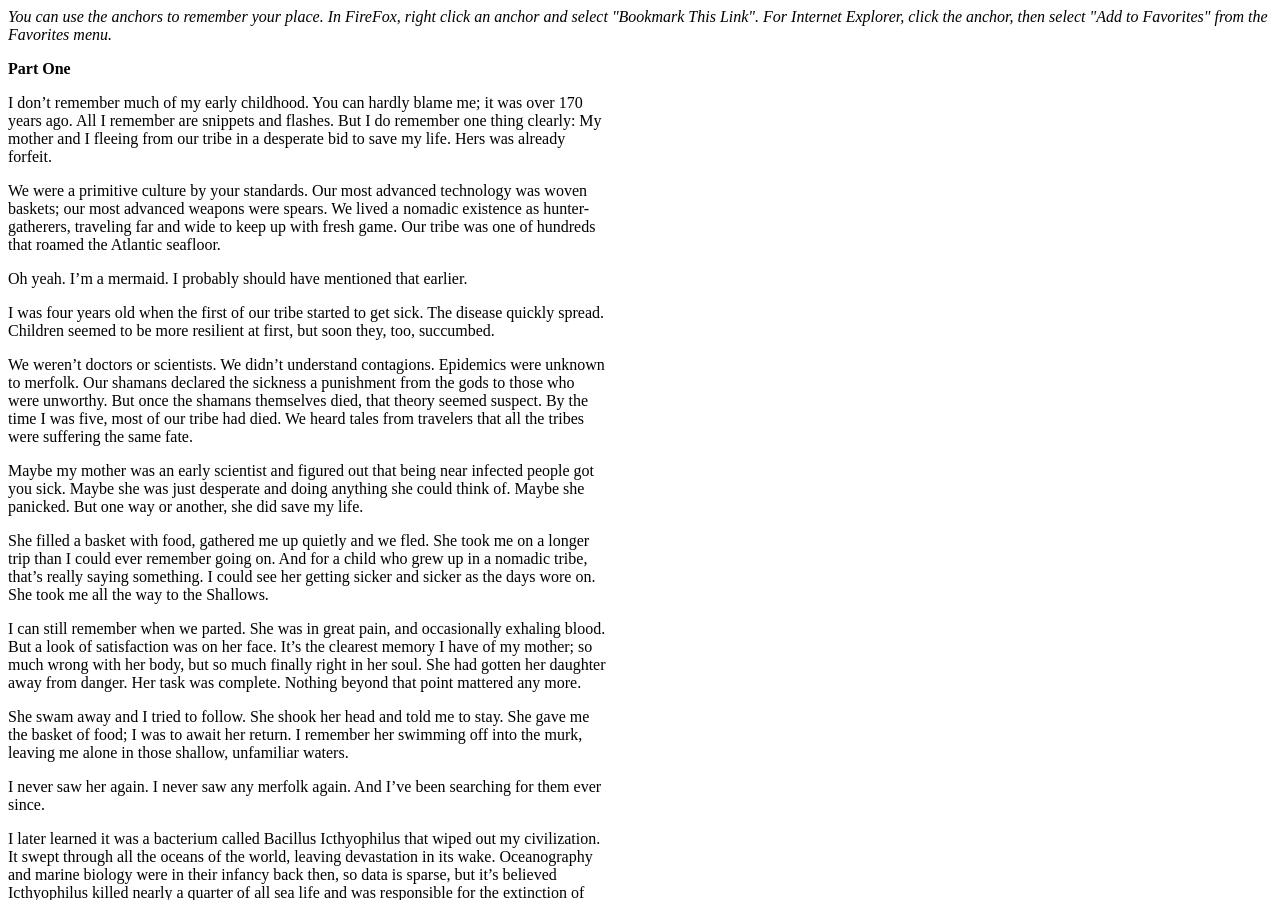
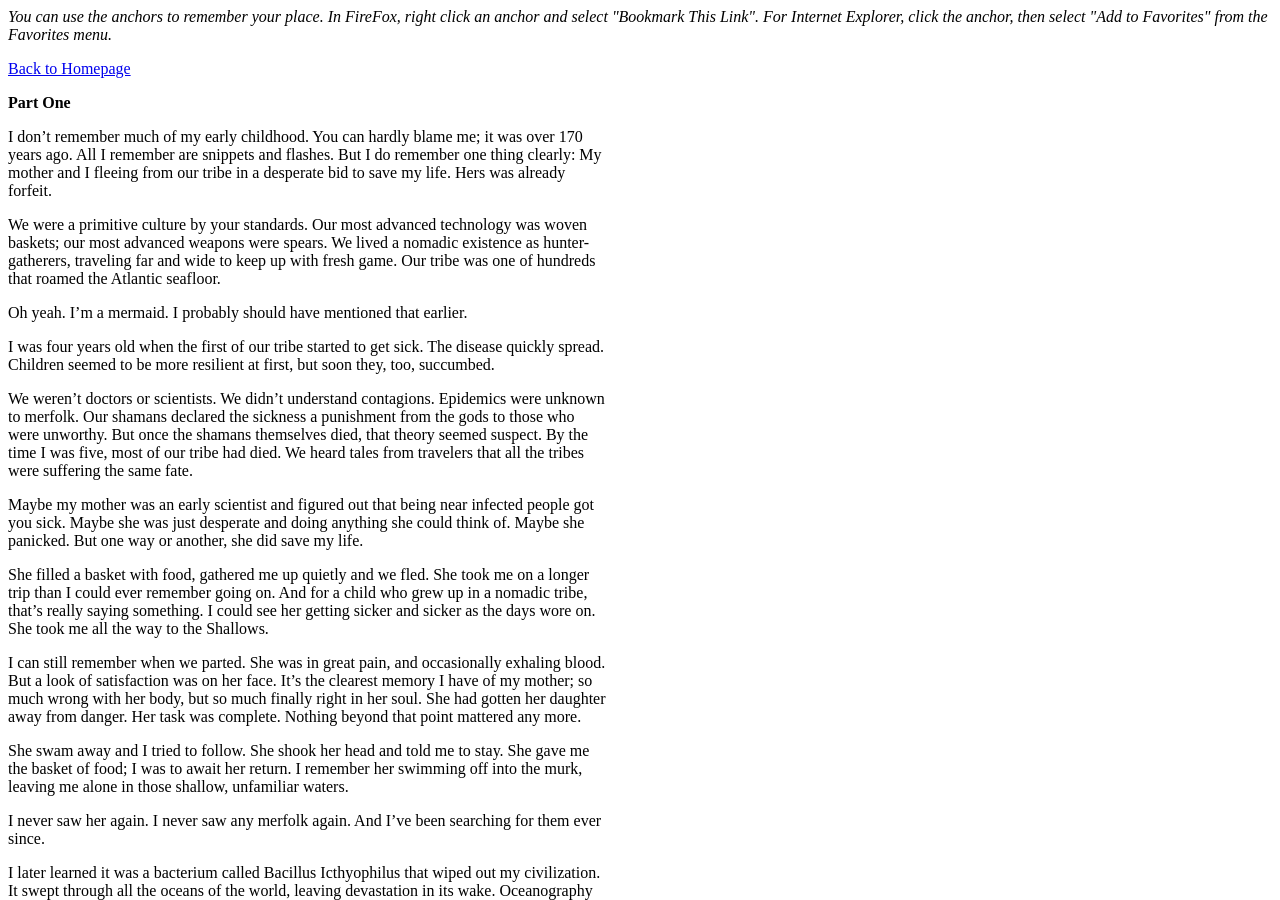
Before and after one commit to 0x000m/old, a Jekyll site: the page built from test.md, in a window 1280 px wide and 900 px high. Built offline with Jekyll 4.4.1, drawn with Linux system fonts in a browser that asks for light colours.

Commit message:
Update page.html

```diff
--- a/_layouts/page.html
+++ b/_layouts/page.html
@@ -2,6 +2,8 @@
 layout: default
 ---
 
+<a href="bonnie1.html">Back to Homepage</a>
+
 <main>
     {{content}}
 </main>
```
